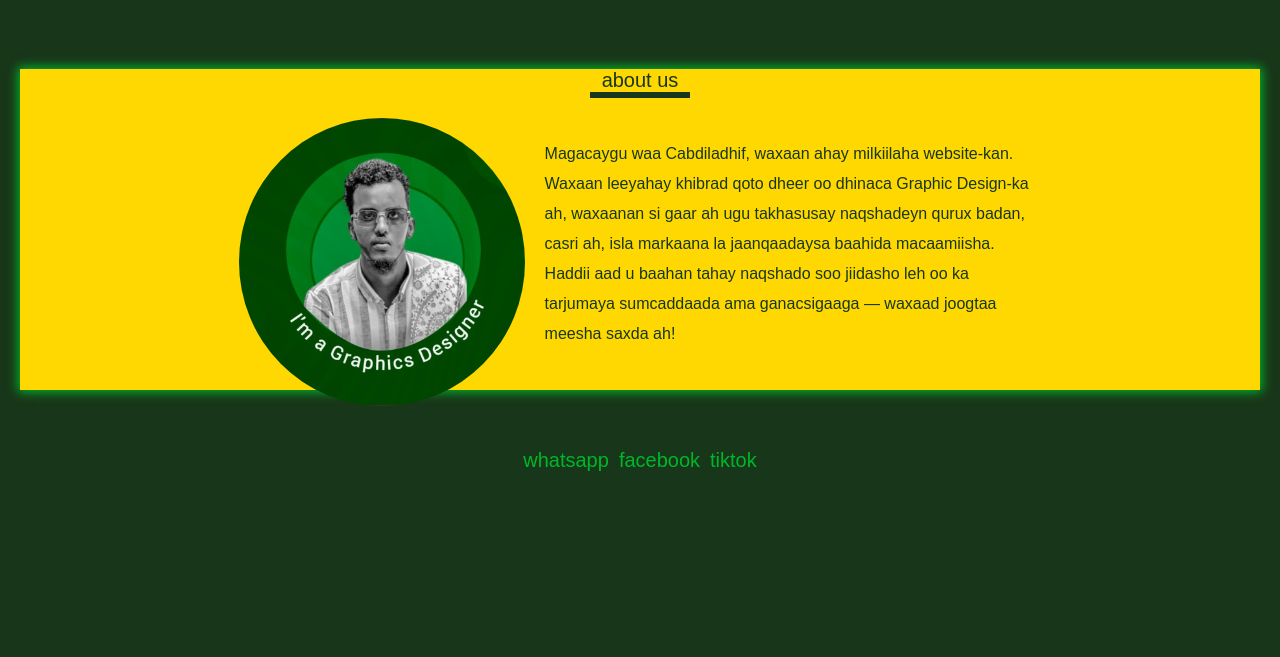
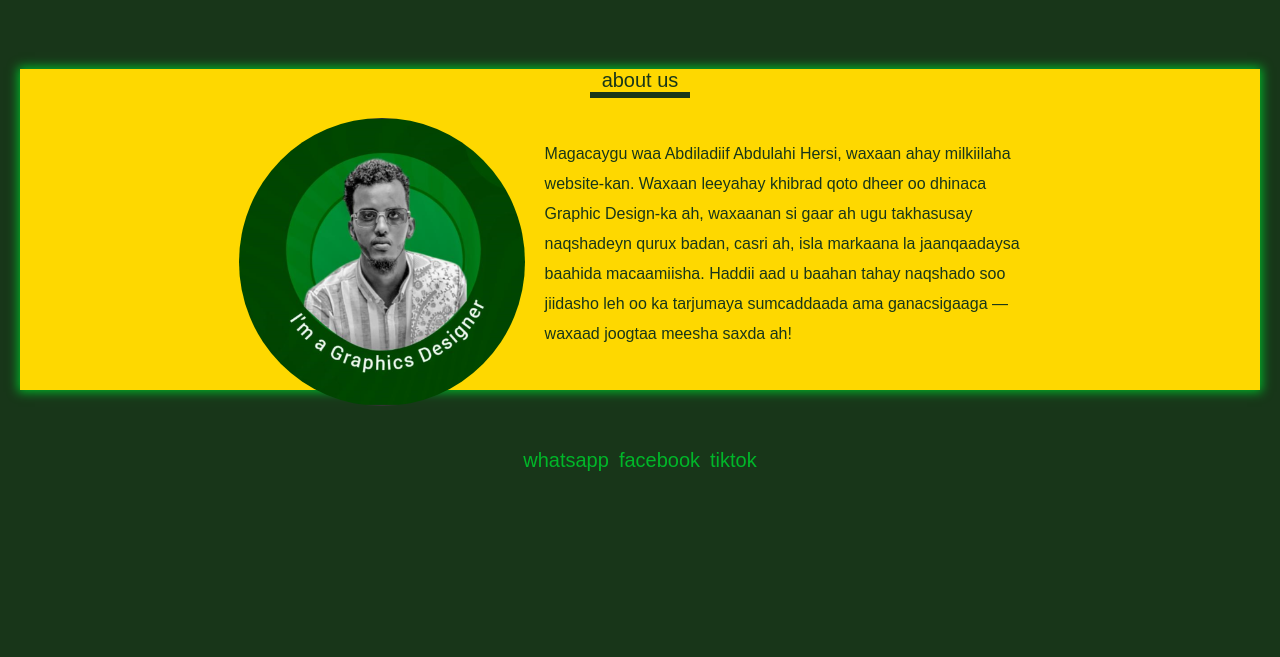
Before and after one commit to maxamednmaxamuud/creativefallow, a plain HTML site: page index.html in a window 1280 px wide. Shown: the part 791-1448 px from the top of the page. Drawn offline with Linux system fonts and the light colour scheme.

Commit message:
Update index.html

```diff
--- a/index.html
+++ b/index.html
@@ -389,7 +389,7 @@ gap: 10px;
             <img src="Capturey.PNG" alt="">
         </div>
         <div class="userI">
-            <p>Magacaygu waa Cabdiladhif, waxaan ahay milkiilaha website-kan. Waxaan leeyahay khibrad qoto dheer oo dhinaca Graphic Design-ka ah, waxaanan si gaar ah ugu takhasusay naqshadeyn qurux badan, casri ah, isla markaana la jaanqaadaysa baahida macaamiisha. Haddii aad u baahan tahay naqshado soo jiidasho leh oo ka tarjumaya sumcaddaada ama ganacsigaaga — waxaad joogtaa meesha saxda ah!</p>
+            <p>Magacaygu waa Abdiladiif Abdulahi Hersi, waxaan ahay milkiilaha website-kan. Waxaan leeyahay khibrad qoto dheer oo dhinaca Graphic Design-ka ah, waxaanan si gaar ah ugu takhasusay naqshadeyn qurux badan, casri ah, isla markaana la jaanqaadaysa baahida macaamiisha. Haddii aad u baahan tahay naqshado soo jiidasho leh oo ka tarjumaya sumcaddaada ama ganacsigaaga — waxaad joogtaa meesha saxda ah!</p>
         </div>
     </div>
 </div>
```
